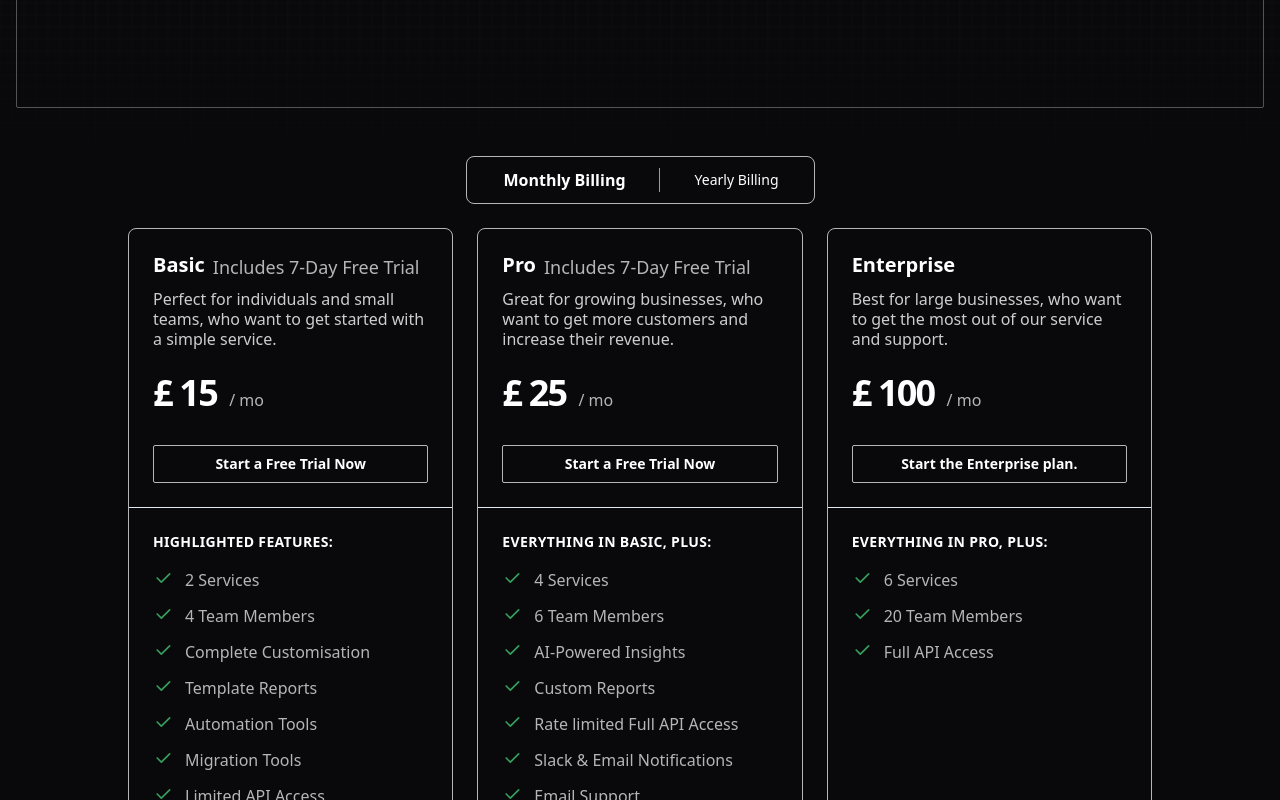
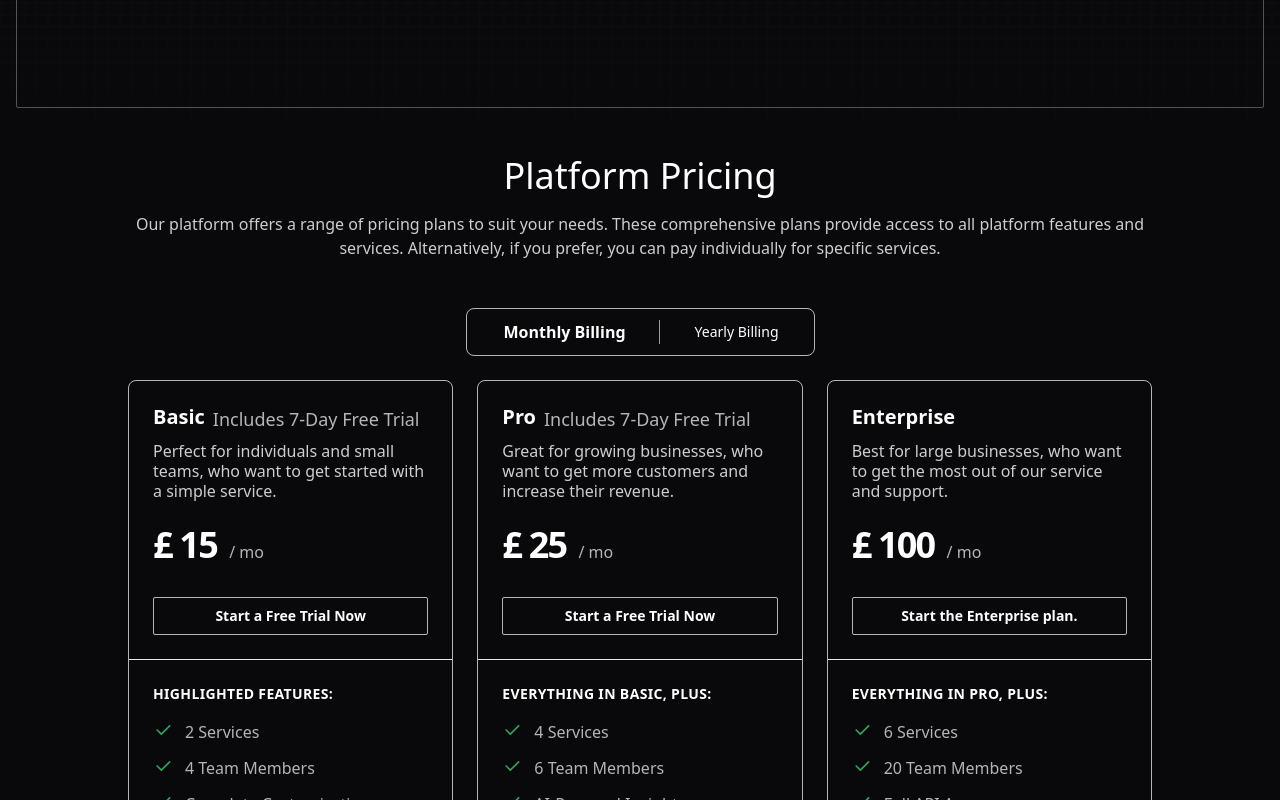
Before and after one commit to TriceraSystems/tricerasystems.com, a SvelteKit app: page / in a window 1280 px wide. Shown: the part 797-1597 px from the top of the page. Built offline with nearby package versions, Linux system fonts and the light colour scheme.

Commit message:
Refactor pricing component links and update free trial text

```diff
--- a/src/components/header.svelte
+++ b/src/components/header.svelte
@@ -186,7 +186,8 @@
                         </li>
 
                         <li>
-                            <button
+                            <a
+                                href="/#pricing"
                                class="group inline-flex h-10 w-max gap-2 place-items-center px-4 py-2 text-sm font-medium"
                             >
                                 <svg
@@ -207,7 +208,7 @@
                                 >
 
                                 <span class="pb-[1px]">Pricing</span>
-                            </button>
+                        </a>
                         </li>
                     </ul>
                 </div>
--- a/src/components/pricing.svelte
+++ b/src/components/pricing.svelte
@@ -3,7 +3,11 @@
     let period = "monthly";
 </script>
 
-<div class="sm:flex sm:flex-col sm:align-center">
+<div class="sm:flex sm:flex-col sm:align-center" id='pricing'>
+    <div class="flex flex-col place-items-center text-center gap-4 pb-12 mx-auto w-full md:max-w-5xl">
+        <h1 class="text-4xl text-bold">Platform Pricing</h1>
+        <p class="text-white/[.8]">{data.description}</p>
+    </div>
     <div
         class="relative place-items-center self-center border border-white/[.7] rounded-lg p-0.5 flex"
     >
--- a/src/routes/+layout.server.ts
+++ b/src/routes/+layout.server.ts
@@ -3,6 +3,7 @@ export async function load() {
 	return {
 		components: {
             pricing: {
+                'description': 'Our platform offers a range of pricing plans to suit your needs. These comprehensive plans provide access to all platform features and services. Alternatively, if you prefer, you can pay individually for specific services.',
                 'discount-disclaimer': '* %5 off when you pay yearly, %20 off when you pay for 2+ years upfront !',
                 'dynamic-pricing-disclaimer': '* We use dynamic pricing based on several factors: supply and demand, data-driven insights, regular market analysis, and usage. We are constantly improving our pricing model to provide the best value for our customers. ',
                 'upgrade-disclaimer': '* You can upgrade or downgrade your plan at any time. The changes will take effect at the end of the current billing cycle.',
```
